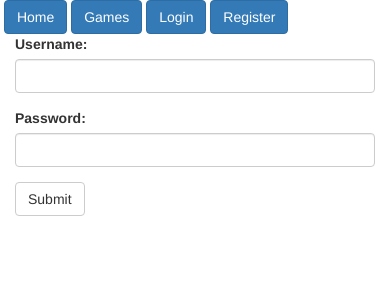
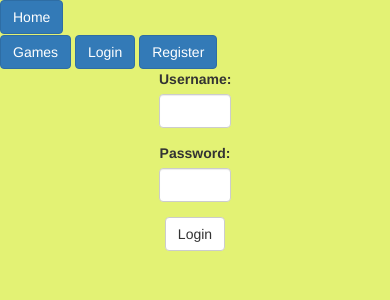
Before and after one commit to gulshan98125/Steam-search-and-recommendations, a Flask app: page /login in a window 390 px wide. Shown: the top 300 px of the page. Run offline with Flask 2, Linux system fonts and the light colour scheme; some libraries are stand-ins or nearby versions.

Commit message:
some ui modifications

```diff
--- a/steam/routes.py
+++ b/steam/routes.py
@@ -9,7 +9,7 @@ import datetime
 import psycopg2
 import time
 
-conn = psycopg2.connect(user = "postgres",password = "montyhanda",host = "127.0.0.1",port = "5432",database = "project")
+conn = psycopg2.connect(user = "postgres",password = "montyhanda",host = "127.0.0.1",port = "5432",database = "proj_temp")
 cur = conn.cursor()
 
 @app.route('/home')
@@ -84,6 +84,16 @@ def game_details():
 			windows_requirements = None
 			mac_requirements = None
 			linux_requirements = None
+
+		cur.execute("SELECT * FROM tags WHERE appid="+str(appid));
+		rows = cur.fetchall()
+		tags = []
+		if len(rows)>0:
+			tup = rows[0]
+			for i in range(0,len(TAGS_LIST)):
+				if int(tup[i+1])>0:
+					tags.append(TAGS_LIST[i])
+
 		cur.execute("SELECT * FROM games WHERE appid="+str(appid))
 		rows = cur.fetchall()
 		if len(rows)>0:
@@ -95,7 +105,7 @@ def game_details():
 			variables["platforms"] = tup[6].split(";") #list
 			variables["required_age"] = tup[7]
 			variables["genres"] = tup[9]
-			variables["tags"] = tup[10].split(";") #list
+			variables["tags"] = tags
 			variables["achievements "] = tup[11]
 			variables["positive_ratings"] = tup[12]
 			variables["negative_ratings"] = tup[13]
@@ -110,7 +120,7 @@ def game_details():
 			variables["platforms"] = None
 			variables["required_age"] = None
 			variables["genres"] = None # ; seperated
-			variables["tags"] = None # ; seperated
+			variables["tags"] = [] # ; seperated
 			variables["achievements "] =  None
 			variables["positive_ratings"] =  None
 			variables["negative_ratings"] =  None
@@ -459,7 +469,7 @@ def get_fav():
 				D["name"] = tup[0]
 				D["release_date"] = tup[1]
 				D["appid"] = tup[2]
-				D["price"] = str(round(float(tup[3])*93.13, 1))+" INR" if float(tup[3])!=0.0 else "unknown" #in inr
+				D["price"] = str(round(float(tup[3])*93.13, 1))+" INR" if float(tup[3])!=0.0 else "FREE" #in inr
 				games.append(D)
 		return render_template('fav_games.html', games = games)
 	except Exception as e:
--- a/steam/templates/base.html
+++ b/steam/templates/base.html
@@ -8,29 +8,48 @@
       <link rel="stylesheet" href="https://maxcdn.bootstrapcdn.com/bootstrap/3.4.1/css/bootstrap.min.css">
       <script src="https://ajax.googleapis.com/ajax/libs/jquery/3.4.1/jquery.min.js"></script>
       <script src="https://maxcdn.bootstrapcdn.com/bootstrap/3.4.1/js/bootstrap.min.js"></script>
+      <style>
+      table, th, td {
+        border: 1px solid black;
+        border-collapse: collapse;
+        word-wrap: break-word;
+      }
+      th, td {
+        padding: 5px;
+        text-align: left;
+      }
+
+      #table{
+        background-color: white
+      }
+      </style>
     </head>
-    <body>
+    <body style="background-color: #E3F274; overflow-x: hidden;">
         {% if 'user' not in session %}
-        <div>
-          &nbsp<a class="btn btn-primary stretched-link" href="/home">Home</a>
+        <div class="row">
+          <div class="col-md-1"> <a class="btn btn-primary stretched-link" href="/home">Home</a>  </div>
+          <div class="col-md-9"></div>
+          <div class="col-md-2">
             <a class="btn btn-primary stretched-link" href="/games">Games</a>
             <a class="btn btn-primary stretched-link" href="/login">Login</a>
             <a class="btn btn-primary stretched-link" href="/register">Register</a>
           </div>
+        </div>
         {% endif %}
 
         {% if 'user' in session %}
-        <div>
-          &nbsp<a class="btn btn-primary stretched-link" href="/home">Home</a>
+        <div class="row">
+          <div class="col-md-1"> <a class="btn btn-primary stretched-link" href="/home">Home</a>  </div>
+          <div class="col-md-8"></div>
+          <div class="col-md-3">
             <a class="btn btn-primary stretched-link" href="/games">Games</a>
-          <a class="btn btn-primary stretched-link" href="/profile">Profile</a>
+            <a class="btn btn-primary stretched-link" href="/profile">My Profile</a>
             <a class="btn btn-primary stretched-link" href="/logout">Logout</a>
             <a class="btn btn-primary stretched-link" href="/wallet">My Wallet</a>
           </div>
-        <h4> You are logged in as <strong>{{session['user']}}</strong>.</h4>
-
+        </div>
+        <h4 style="color: #BC3FCC"> You are logged in as <strong>{{session['user']}}</strong>.</h4>
         {% endif %}
-
 
         {% block content %}{% endblock %}
     </body>
--- a/steam/templates/login.html
+++ b/steam/templates/login.html
@@ -10,17 +10,17 @@
     {% endif %}
 {% endwith %}
 
-<div class = "container">
+<div class = "container" align="center">
     <form action="/login" method="POST">
-    <div class="form-group">
+    <div class="form-group" style="width: 20%">
         <label for="username">Username:</label>
         <input name = "username" class="form-control" id="username">
     </div>
-    <div class="form-group">
+    <div class="form-group" style="width: 20%">
         <label for="password">Password:</label>
         <input name = "password" type="password" class="form-control" id="pass">
     </div>
-    <button type="submit" class="btn btn-default">Submit</button>
+    <button type="submit" class="btn btn-default">Login</button>
     </form>
 </div>
 
--- a/steam/templates/profile.html
+++ b/steam/templates/profile.html
@@ -5,9 +5,9 @@
 
 <div class = "container">
     <h3>Welcome back <strong>{{username}}</strong>.</h3>
-    <a href="/game_lib">My Games</a>
+    <a href="/game_lib" class="btn btn-success">My Games</a>
     </br> </br>
-    <a href="/get_fav">Favourite Games</a>
+    <a href="/get_fav" class="btn btn-info">Favourite Games</a>
     </br> </br>
     <h4 id = "wallet_text">Wallet: </h4>
 
```
Also changed, not shown: steam/templates/game_details.html (+25 -13 lines), steam/templates/home.html (+3 -14 lines). Lines whose indentation alone changed are shown as unchanged.
